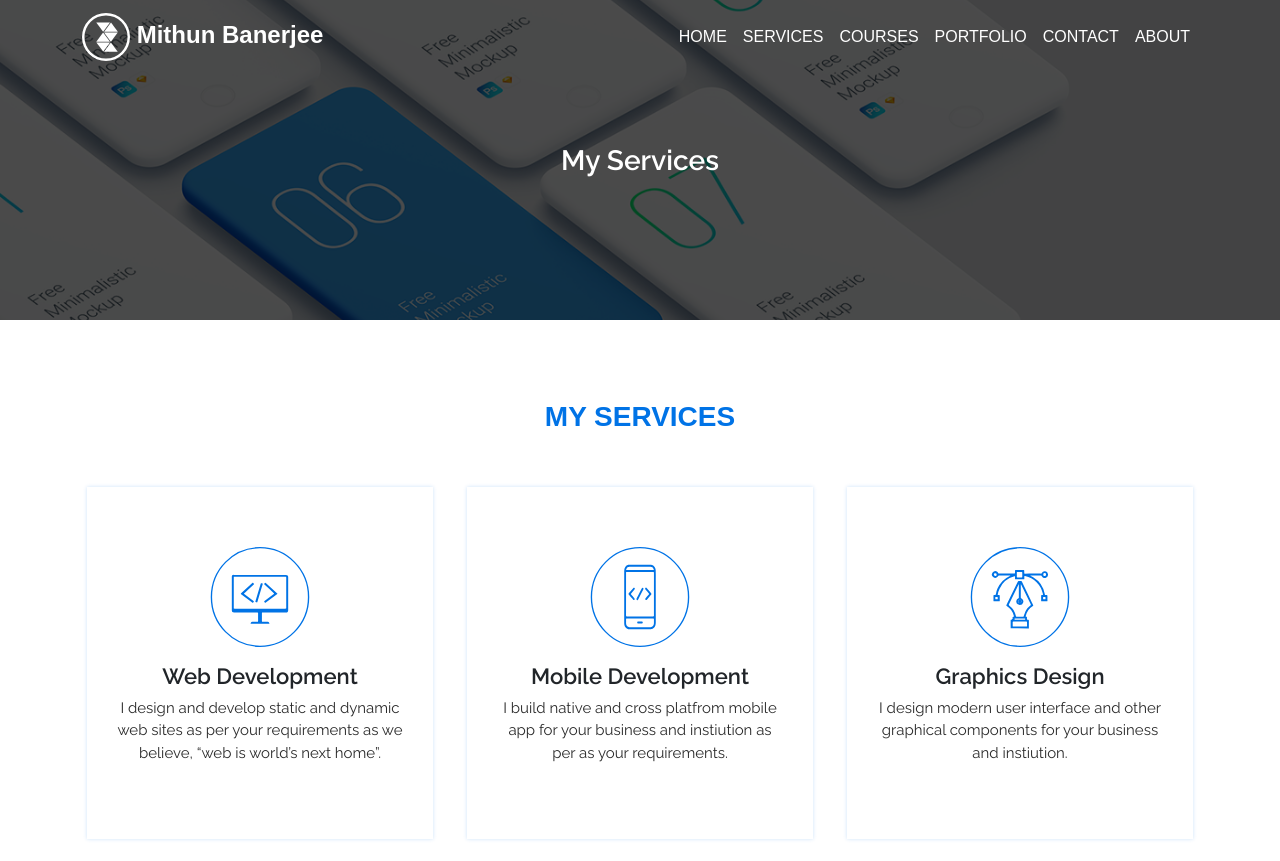
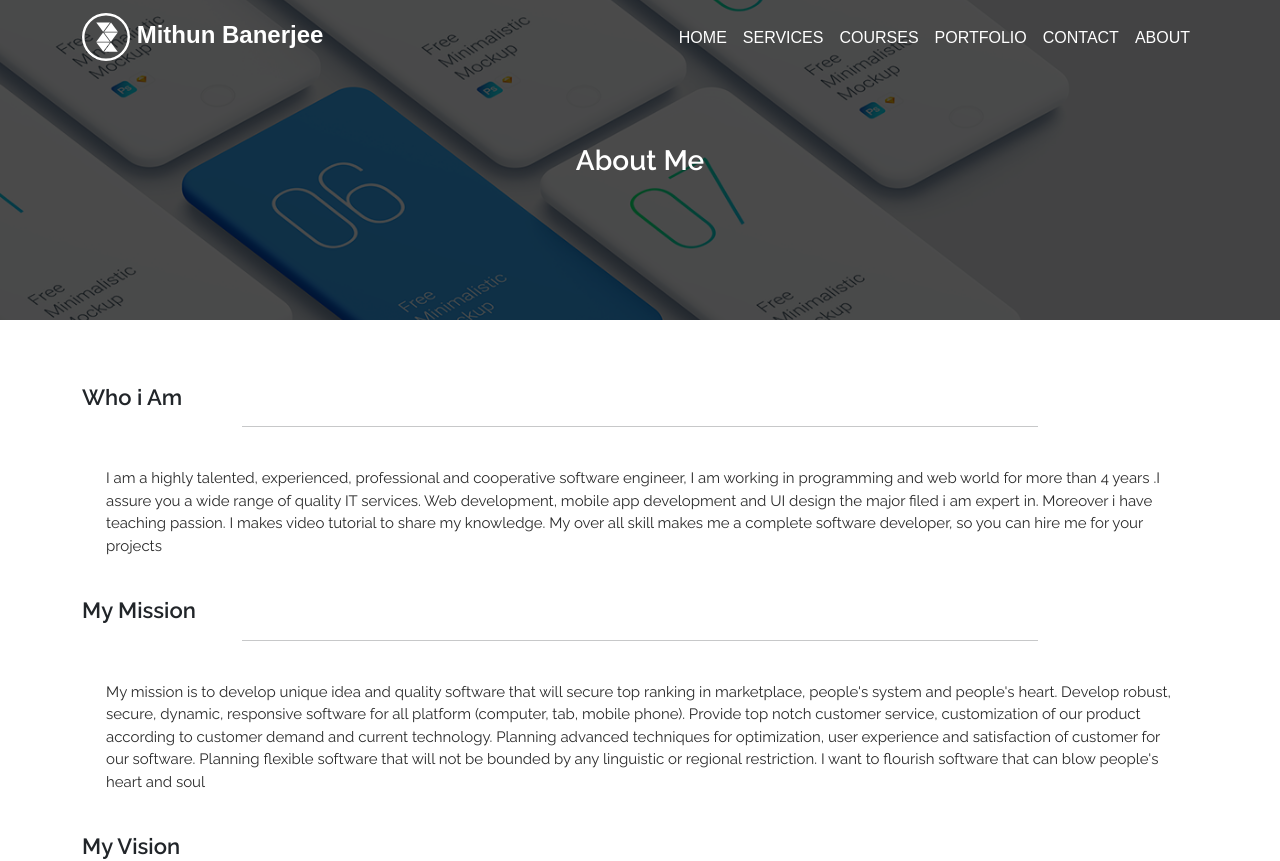
Before and after one commit to mithunbanerjee632/Portfolio-Website-Using-React-js-and-Laravel, a React (Create React App) app: page /about in a window 1280 px wide. Shown: the top 861 px of the page. Built offline with nearby package versions, Linux system fonts and the light colour scheme.

Commit message:
Routing All Pages with react router dom

```diff
--- a/package.json
+++ b/package.json
@@ -15,6 +15,7 @@
     "react-bootstrap": "^2.4.0",
     "react-countup": "^6.2.0",
     "react-dom": "^18.1.0",
+    "react-router-dom": "^6.3.0",
     "react-scripts": "5.0.1",
     "react-slick": "^0.29.0",
     "react-visibility-sensor": "^5.1.1",
--- a/public/index.html
+++ b/public/index.html
@@ -15,7 +15,6 @@
     <link rel="manifest" href="%PUBLIC_URL%/manifest.json" />
 
 
-    <title>Mithun Banerjee|Home</title>
   </head>
   <body>
     <noscript>You need to enable JavaScript to run this app.</noscript>
--- a/src/App.js
+++ b/src/App.js
@@ -5,16 +5,16 @@
 import AboutDescription from "./component/AboutDescription/AboutDescription";
 import AboutPage from "./pages/AboutPage";
 import CoursesPage from "./pages/CoursesPage";
-import ProjectPage from "./pages/ProjectPage";
+import PortfolioPage from "./pages/PortfolioPage";
 import ContactPage from "./pages/ContactPage";
 import ServicePage from "./pages/ServicePage";
+import {BrowserRouter} from "react-router-dom";
+import AppRoute from "./router/AppRoute";
 function App() {
   return (
-    <div>
-      <ServicePage/>
-
-
-    </div>
+    <BrowserRouter>
+      <AppRoute/>
+    </BrowserRouter>
   );
 }
 
--- a/src/asset/css/custom.css
+++ b/src/asset/css/custom.css
@@ -116,7 +116,7 @@
     font-size: 16px;
     font-family: 'Montserreat',sans-serif;
     font-weight: 400;
-    color: #ffffff !important;
+    color: #ffffff;
     text-decoration: none !important;
 }
 
--- a/src/component/TopNavigation/TopNavigation.js
+++ b/src/component/TopNavigation/TopNavigation.js
@@ -4,17 +4,20 @@
 import blueLogo from "../../asset/images/navlogoScroll.svg";
 import '../../asset/css/bootstrap.min.css';
 import '../../asset/css/custom.css';
+import {NavLink} from "react-router-dom";
 
 
 class TopNavigation extends Component {
-    constructor() {
+    constructor(props) {
         super();
         this.state={
             navVariant:"dark",
             navBarTitle:"navTitle",
             navBarLogo:[whiteLogo],
             navBackground:"navBarBackground",
-            navBarItem:"navItem"
+            navBarItem:"navItem",
+            pageTitle:props.title
+
         };
     }
 
@@ -34,6 +37,7 @@
     render() {
         return (
             <Fragment>
+                <title>{this.state.pageTitle}</title>
                 <Navbar variant={this.state.navVariant} className={this.state.navBackground} fixed="top" collapseOnSelect expand="lg" >
                     <Container>
                         <Navbar.Brand className={this.state.navBarTitle}><img src={this.state.navBarLogo}/> Mithun Banerjee</Navbar.Brand>
@@ -43,12 +47,12 @@
 
                             </Nav>
                             <Nav>
-                                <Nav.Link className={this.state.navBarItem} href="#deets">HOME</Nav.Link>
-                                <Nav.Link className={this.state.navBarItem} href="#deets">SERVICES</Nav.Link>
-                                <Nav.Link className={this.state.navBarItem} href="#deets">COURSES</Nav.Link>
-                                <Nav.Link className={this.state.navBarItem} href="#deets">PORTFOLIO</Nav.Link>
-                                <Nav.Link className={this.state.navBarItem} href="#deets">CONTACT</Nav.Link>
-                                <Nav.Link className={this.state.navBarItem} href="#deets">ABOUT</Nav.Link>
+                                <Nav.Link> <NavLink exact activeStyle={{color:'00a8ee'}} className={this.state.navBarItem} to="/">HOME</NavLink></Nav.Link>
+                                <Nav.Link> <NavLink exact activeStyle={{color:'00a8ee'}} className={this.state.navBarItem} to="/service">SERVICES</NavLink></Nav.Link>
+                                <Nav.Link> <NavLink exact activeStyle={{color:'00a8ee'}} className={this.state.navBarItem} to="/course">COURSES</NavLink></Nav.Link>
+                                <Nav.Link> <NavLink exact activeStyle={{color:'00a8ee'}} className={this.state.navBarItem} to="/portfolio">PORTFOLIO</NavLink></Nav.Link>
+                                <Nav.Link> <NavLink exact activeStyle={{color:'00a8ee'}} className={this.state.navBarItem} to="/contact">CONTACT</NavLink></Nav.Link>
+                                <Nav.Link> <NavLink exact activeStyle={{color:'00a8ee'}} className={this.state.navBarItem} to="/about">ABOUT</NavLink></Nav.Link>
 
 
                             </Nav>
--- a/src/pages/AboutPage.js
+++ b/src/pages/AboutPage.js
@@ -8,7 +8,7 @@
     render() {
         return (
             <Fragment>
-                <TopNavigation/>
+                <TopNavigation title="About"/>
                 <PageTop pagetitle="About Me"/>
                 <AboutDescription/>
                 <Footer/>
--- a/src/pages/ContactPage.js
+++ b/src/pages/ContactPage.js
@@ -8,7 +8,7 @@
     render() {
         return (
             <Fragment>
-                <TopNavigation/>
+                <TopNavigation title="Contact"/>
                 <PageTop pagetitle="Contact"/>
                 <ContactSection/>
                 <Footer/>
--- a/src/pages/CoursesPage.js
+++ b/src/pages/CoursesPage.js
@@ -8,7 +8,7 @@
     render() {
         return (
             <Fragment>
-                <TopNavigation/>
+                <TopNavigation title="Course"/>
                 <PageTop pagetitle="All Courses"/>
                 <AllCourses />
                 <Footer/>
--- a/src/pages/HomePage.js
+++ b/src/pages/HomePage.js
@@ -14,7 +14,7 @@
     render() {
         return (
             <Fragment>
-                <TopNavigation/>
+                <TopNavigation title="Home"/>
                 <TopBanner/>
                 <Services/>
                 <Analysis/>
--- a/src/pages/ProjectPage.js
+++ b/src/pages/PortfolioPage.js
@@ -4,11 +4,11 @@
 import AllProjects from "../component/AllProjects/AllProjects";
 import Footer from "../component/Footer/Footer";
 
-class ProjectPage extends Component {
+class PortfolioPage extends Component {
     render() {
         return (
             <Fragment>
-                <TopNavigation/>
+                <TopNavigation title="Portfolio"/>
                 <PageTop pagetitle="Portfolio"/>
                 <AllProjects/>
                 <Footer/>
@@ -18,4 +18,4 @@
     }
 }
 
-export default ProjectPage;
+export default PortfolioPage;
--- a/src/pages/ServicePage.js
+++ b/src/pages/ServicePage.js
@@ -9,7 +9,7 @@
     render() {
         return (
             <Fragment>
-                <TopNavigation/>
+                <TopNavigation title="Service"/>
                 <PageTop pagetitle="My Services"/>
                 <Services/>
                 <ContactSection/>
--- /dev/null
+++ b/src/router/AppRoute.js
@@ -0,0 +1,28 @@
+import React, {Component, Fragment} from 'react';
+import {Route, Routes} from "react-router-dom";
+import HomePage from "../pages/HomePage";
+import ServicePage from "../pages/ServicePage";
+import CoursesPage from "../pages/CoursesPage";
+import PortfolioPage from "../pages/PortfolioPage";
+import ContactPage from "../pages/ContactPage";
+import AboutPage from "../pages/AboutPage";
+
+class AppRoute extends Component {
+    render() {
+        return (
+            <Fragment>
+                <Routes>
+                    <Route exact path="/" element={<HomePage/>}/>
+                    <Route exact path="/service" element={<ServicePage/>}/>
+                    <Route exact path="/course" element={<CoursesPage/>}/>
+                    <Route exact path="/portfolio" element={<PortfolioPage/>}/>
+                    <Route exact path="/contact" element={<ContactPage/>}/>
+                    <Route exact path="/about" element={<AboutPage/>}/>
+                </Routes>
+
+            </Fragment>
+        );
+    }
+}
+
+export default AppRoute;
```
Also changed, not shown: 1 other file (tests, documents, lock files or other folders).
